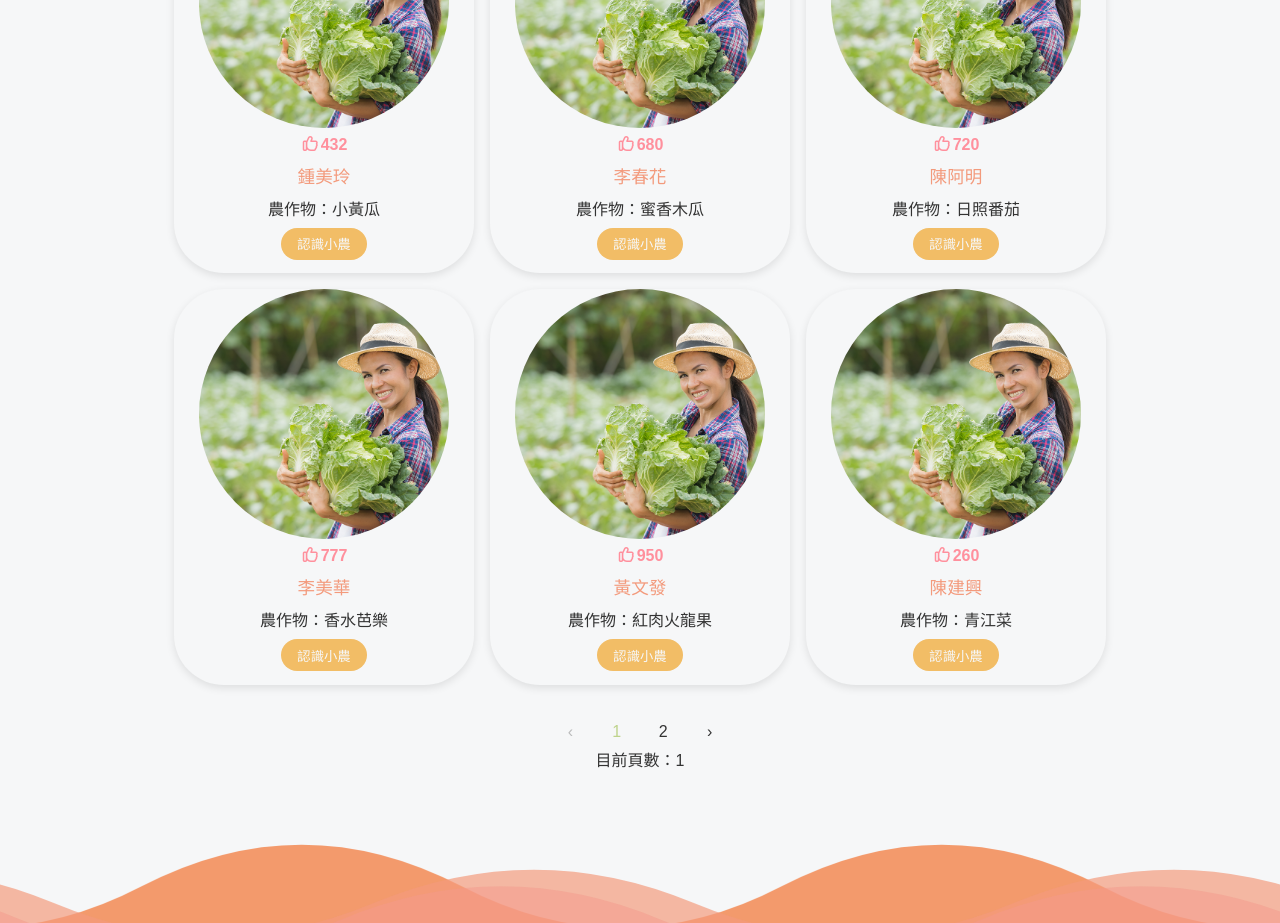
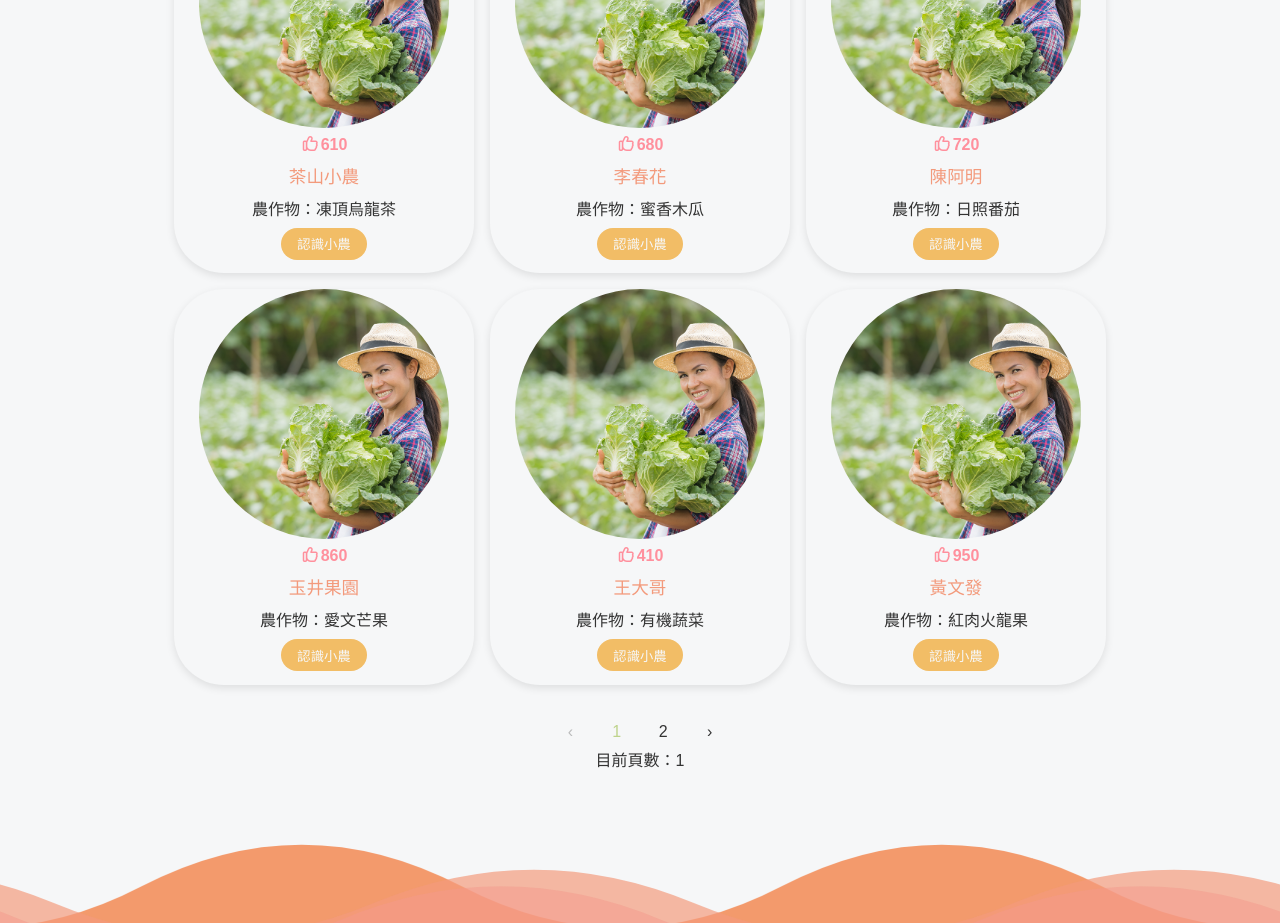
Before and after one commit to rHyThM3294/morning-farm, a Vue app: page /cooperation-farmer in a window 1280 px wide. Shown: the part 940-1863 px from the top of the page. Built offline with nearby package versions, Linux system fonts and the light colour scheme.

Commit message:
將農夫資料元件化，分割資料與視覺頁。

```diff
--- /dev/null
+++ b/src/stores/farmer.js
@@ -0,0 +1,48 @@
+import { defineStore } from 'pinia'
+import { computed } from 'vue'
+import { useProductStore } from './product'
+
+// ─── 農夫基本資料（靜態，日後可替換成 API）────────────────────────────────
+// 注意：farmerName 必須與 product store 裡的 sellerName 完全一致，
+// Card.vue 點進詳情頁才能透過 sellerName 撈到正確商品。
+const FARMER_DATA = [
+  { farmerName: '陳阿明',  crop: '日照番茄',  likes: 720, date: '2024-05-12' },
+  { farmerName: '李春花',  crop: '蜜香木瓜',  likes: 680, date: '2024-06-01' },
+  { farmerName: '黃文發',  crop: '紅肉火龍果', likes: 950, date: '2024-03-28' },
+  { farmerName: '張育成',  crop: '甜玉米',    likes: 340, date: '2024-01-25' },
+  { farmerName: '林秀蘭',  crop: '蜜香蓮霧',  likes: 888, date: '2024-08-10' },
+  { farmerName: '王建國',  crop: '高山萵苣',  likes: 320, date: '2024-07-20' },
+  { farmerName: '王大哥',  crop: '有機蔬菜',  likes: 410, date: '2024-04-10' },
+  { farmerName: '玉井果園', crop: '愛文芒果',  likes: 860, date: '2024-05-01' },
+  { farmerName: '柚子伯',  crop: '文旦柚',    likes: 530, date: '2024-09-01' },
+  { farmerName: '清境農場', crop: '高山高麗菜', likes: 740, date: '2024-02-14' },
+  { farmerName: '阿誠農園', crop: '有機紅蘿蔔', likes: 390, date: '2024-03-01' },
+  { farmerName: '茶山小農', crop: '凍頂烏龍茶', likes: 610, date: '2024-06-15' },
+]
+
+export const useFarmerStore = defineStore('farmer', () => {
+  const productStore = useProductStore()
+  const base = import.meta.env.BASE_URL || '/'
+
+  // 取得所有農夫，帶入 imageUrl（統一預設圖，之後換真圖只改這裡）
+  const allFarmers = computed(() =>
+    FARMER_DATA.map(f => ({
+      ...f,
+      imageUrl: `${base}image/farmers-are-working-chinese-cabbage-farm.png`,
+    }))
+  )
+
+  // 依名字查農夫
+  function getFarmerByName(name) {
+    const decoded = decodeURIComponent(name || '').trim()
+    return allFarmers.value.find(f => f.farmerName === decoded) ?? null
+  }
+
+  // 取得某農夫的所有商品（直接從 product store 撈真實資料）
+  function getProductsByFarmer(farmerName) {
+    const decoded = decodeURIComponent(farmerName || '').trim()
+    return productStore.allProducts.filter(p => p.sellerName === decoded)
+  }
+
+  return { allFarmers, getFarmerByName, getProductsByFarmer }
+})
--- a/src/views/customer/CooperationFarmerView.vue
+++ b/src/views/customer/CooperationFarmerView.vue
@@ -2,7 +2,7 @@
   <TopBar
     title="合作小農"
     :buttons="farmerButtons"
-    searchPlaceholder="搜尋商品知識..."
+    searchPlaceholder="搜尋小農..."
     @selectButton="switchFarmer"
     @search="handleSearch"
   />
@@ -31,89 +31,94 @@
   </div>
   <AsideButton />
 </template>
+
 <script setup>
 import { ref, computed } from 'vue'
 import TopBar from '@/components/common/TopBar.vue'
 import AsideButton from '@/components/common/AsideButton.vue'
 import FarmerSection from '@/components/farmer/FarmerSection.vue'
 import Page from '@/components/common/Page.vue'
-const totalPages = ref(0)
-const currentPage = ref(1)
-const perPage = 9
-const sortOption = ref('date')
-const base = import.meta.env.BASE_URL
-const allFarmers = ref([
-  { farmerName: '陳阿明', crop: '日照番茄', likes: 720, date: '2024-05-12', imageUrl: `${base}image/farmers-are-working-chinese-cabbage-farm.png` },
-  { farmerName: '李春花', crop: '蜜香木瓜', likes: 680, date: '2024-06-01', imageUrl: `${base}image/farmers-are-working-chinese-cabbage-farm.png` },
-  { farmerName: '林志成', crop: '青龍辣椒', likes: 500, date: '2024-02-15', imageUrl: `${base}image/farmers-are-working-chinese-cabbage-farm.png` },
-  { farmerName: '黃文發', crop: '紅肉火龍果', likes: 950, date: '2024-03-28', imageUrl: `${base}image/farmers-are-working-chinese-cabbage-farm.png` },
-  { farmerName: '王建國', crop: '高山萵苣', likes: 320, date: '2024-07-20', imageUrl: `${base}image/farmers-are-working-chinese-cabbage-farm.png` },
-  { farmerName: '林秀蘭', crop: '蜜香蓮霧', likes: 888, date: '2024-08-10', imageUrl: `${base}image/farmers-are-working-chinese-cabbage-farm.png` },
-  { farmerName: '張育成', crop: '甜玉米', likes: 340, date: '2024-01-25', imageUrl: `${base}image/farmers-are-working-chinese-cabbage-farm.png` },
-  { farmerName: '李美華', crop: '香水芭樂', likes: 777, date: '2024-04-02', imageUrl: `${base}image/farmers-are-working-chinese-cabbage-farm.png` },
-  { farmerName: '陳建興', crop: '青江菜', likes: 260, date: '2024-03-15', imageUrl: `${base}image/farmers-are-working-chinese-cabbage-farm.png` },
-  { farmerName: '高麗珍', crop: '南瓜', likes: 599, date: '2024-07-05', imageUrl: `${base}image/farmers-are-working-chinese-cabbage-farm.png` },
-  { farmerName: '蔡文強', crop: '胡蘿蔔', likes: 921, date: '2024-02-01', imageUrl: `${base}image/farmers-are-working-chinese-cabbage-farm.png` },
-  { farmerName: '鍾美玲', crop: '小黃瓜', likes: 432, date: '2024-06-25', imageUrl: `${base}image/farmers-are-working-chinese-cabbage-farm.png` }
-])
+import { useFarmerStore } from '@/stores/farmer'
+
+const farmerStore  = useFarmerStore()
+const currentPage  = ref(1)
+const perPage      = 9
+const sortOption   = ref('date')
+const searchQuery  = ref('')
+
+// 排序
 const sortedFarmers = computed(() => {
-  if(sortOption.value === 'likes'){
-    return[...allFarmers.value].sort((a, b) => b.likes - a.likes)
-  } else{
-    return[...allFarmers.value].sort((a, b) => new Date(b.date) - new Date(a.date))
+  const list = farmerStore.allFarmers
+  if (sortOption.value === 'likes') {
+    return [...list].sort((a, b) => b.likes - a.likes)
   }
+  return [...list].sort((a, b) => new Date(b.date) - new Date(a.date))
 })
+
+// 搜尋篩選
+const filteredFarmers = computed(() => {
+  const q = searchQuery.value.trim().toLowerCase()
+  if (!q) return sortedFarmers.value
+  return sortedFarmers.value.filter(
+    f => f.farmerName.includes(q) || f.crop.toLowerCase().includes(q)
+  )
+})
+
+// 分頁
+const totalPages = computed(() =>
+  Math.ceil(filteredFarmers.value.length / perPage)
+)
 const pagedFarmers = computed(() => {
   const start = (currentPage.value - 1) * perPage
-  const end = start + perPage
-  totalPages.value = Math.ceil(sortedFarmers.value.length / perPage)
-  return sortedFarmers.value.slice(start, end)
+  return filteredFarmers.value.slice(start, start + perPage)
 })
+
 function scrollToFarmerTop() {
-  const el = document.querySelector(".farmerSectionWrapper");
-  if(el){
-    const top = el.getBoundingClientRect().top + window.scrollY - 80;
-    window.scrollTo({
-      top,
-      behavior: "smooth"
-    });
+  const el = document.querySelector('.farmerSectionWrapper')
+  if (el) {
+    const top = el.getBoundingClientRect().top + window.scrollY - 80
+    window.scrollTo({ top, behavior: 'smooth' })
   }
 }
+
 const farmerButtons = [
   { label: '所有小農', value: 'all' },
   { label: '北部', value: 'northFarmer' },
   { label: '中部', value: 'centerFarmer' },
   { label: '南部', value: 'southFarmer' },
-  { label: '東部', value: 'eastFarmer' }
+  { label: '東部', value: 'eastFarmer' },
 ]
-const switchFarmer = (value) => {
+
+function switchFarmer(value) {
   console.log('切換分類：', value)
+  currentPage.value = 1
 }
-const handleSearch = (keyword) => {
-  console.log('搜尋關鍵字：', keyword)
+
+function handleSearch(keyword) {
+  searchQuery.value = keyword
+  currentPage.value = 1
 }
 </script>
+
 <style scoped>
-.farmerSectionWrapper{
+.farmerSectionWrapper {
   width: 90%;
   max-width: 1200px;
   margin: 0 auto;
   position: relative;
 }
-.sortBar{
+.sortBar {
   display: flex;
   justify-content: flex-end;
   align-items: center;
   margin: 1em 0;
   gap: 0.5em;
 }
-
-.sortBar label{
+.sortBar label {
   font-weight: bold;
   color: var(--firstColor);
 }
-
-.sortBar select{
+.sortBar select {
   padding: 0.4em 1.2em;
   border: 1px solid var(--mainColor);
   border-radius: var(--radiusLarge);
@@ -127,10 +132,10 @@ const handleSearch = (keyword) => {
   margin: 2em auto;
   text-align: center;
 }
-@media screen and (min-width:768px){
-    .sortBar select:hover {
-      background-color: var(--mainColor);
-      color: var(--white);
-    }
+@media screen and (min-width: 768px) {
+  .sortBar select:hover {
+    background-color: var(--mainColor);
+    color: var(--white);
+  }
 }
 </style>
--- a/src/views/customer/FarmerDetailView.vue
+++ b/src/views/customer/FarmerDetailView.vue
@@ -21,13 +21,31 @@
           <p>因為堅持自然種植，產量有限，阿嬤只在在地小市集販售或透過熟人預訂。每一箱葡萄她都親手包裝，附上一張手寫小卡，上面寫著：「感謝你吃我的葡萄，這是我用太陽和時間種出來的。」她笑說：「我年紀也不小了，做一天算一天，但能種出讓人喜歡的東西，這輩子就很滿足了。」</p>
         </div>
       </div>
+
+      <!-- 該農夫的商品（從 product store 撈真實資料，Card 可正確跳詳情頁）-->
       <div class="anothers" v-if="farmerProducts.length">
         <h5>來這裡購買{{ farmer.farmerName }}的產品</h5>
         <div class="containerCard">
-          <Card v-for="item in farmerProducts" :key="item.id" v-bind="item" />
+          <Card
+            v-for="item in farmerProducts"
+            :key="item.id"
+            :id="item.id"
+            :status="item.status"
+            :productTitle="item.productTitle"
+            :sellerName="item.sellerName"
+            :unit="item.unit"
+            :price="item.price"
+            :imageUrl="item.imageUrl"
+            :category="item.category"
+            :stock="item.stock"
+          />
         </div>
       </div>
-    <RouterLink to="/cooperation-farmer" class="backAllFarmer">← 返回合作小農總覽</RouterLink>
+      <div class="anothers" v-else>
+        <p class="noProduct">目前此小農尚無上架商品。</p>
+      </div>
+
+      <RouterLink to="/cooperation-farmer" class="backAllFarmer">← 返回合作小農總覽</RouterLink>
     </div>
     <div v-else class="notFound">
       <p>找不到該小農資料，將自動返回合作小農總覽...</p>
@@ -36,93 +54,49 @@
   </div>
   <div v-else style="text-align:center;margin:5em 0;color:gray;">載入中...</div>
 </template>
+
 <script setup>
 import { ref, watch, nextTick, onMounted } from 'vue'
 import { useRoute, useRouter } from 'vue-router'
 import AsideButton from '@/components/common/AsideButton.vue'
 import Card from '@/components/common/Card.vue'
-const route = useRoute()
+import { useFarmerStore } from '@/stores/farmer'
+
+const route  = useRoute()
 const router = useRouter()
-const base = import.meta.env.BASE_URL
-const isLoading = ref(true)
-const farmer = ref(null)
+const farmerStore = useFarmerStore()
+
+const isLoading     = ref(true)
+const farmer        = ref(null)
 const farmerProducts = ref([])
-const allFarmers = [
-  { farmerName: '陳阿明', crop: '日照番茄', likes: 720, date: '2024-05-12', imageUrl: `${base}image/farmers-are-working-chinese-cabbage-farm.png` },
-  { farmerName: '李春花', crop: '蜜香木瓜', likes: 680, date: '2024-06-01', imageUrl: `${base}image/farmers-are-working-chinese-cabbage-farm.png` },
-  { farmerName: '黃文發', crop: '紅肉火龍果', likes: 950, date: '2024-03-28', imageUrl: `${base}image/farmers-are-working-chinese-cabbage-farm.png` },
-  { farmerName: '張育成', crop: '甜玉米', likes: 340, date: '2024-01-25', imageUrl: `${base}image/farmers-are-working-chinese-cabbage-farm.png` },
-  { farmerName: '林秀蘭', crop: '蜜香蓮霧', likes: 888, date: '2024-08-10', imageUrl: `${base}image/farmers-are-working-chinese-cabbage-farm.png` },
-  { farmerName: '王建國', crop: '高山萵苣', likes: 320, date: '2024-07-20', imageUrl: `${base}image/farmers-are-working-chinese-cabbage-farm.png` },
-]
-function createFarmerProducts(found) {
-  const crop = found.crop
-  let cropImage = 'default'
-  if (crop.includes('番茄')) cropImage = 'tomato'
-  else if (crop.includes('木瓜')) cropImage = 'papaya'
-  else if (crop.includes('火龍果')) cropImage = 'dragonfruit'
-  else if (crop.includes('萵苣')) cropImage = 'lettuce'
-  else if (crop.includes('芭樂')) cropImage = 'guava'
-  else if (crop.includes('玉米')) cropImage = 'corn'
-  else if (crop.includes('蓮霧')) cropImage = 'waxapple'
-   return [
-    {
-      id: `${found.farmerName}-1`,
-      status: 'Hot',
-      productTitle: `${found.crop}`,
-      sellerName: found.farmerName,
-      unit: '500g / 盒',
-      price: 350,
-      imageUrl: `chinese-pear.png`,
-      category: 'fruit',
-      stock: 20,
-      sellerAvatarUrl: '/image/頭貼.png',
-      farmerDescription: `由 ${found.farmerName} 採收的 ${found.crop}，香氣濃郁、自然甜味。`
-    },
-    {
-      id: `${found.farmerName}-2`,
-      status: 'New',
-      productTitle: `${found.crop}`,
-      sellerName: found.farmerName,
-      unit: '300g / 盒',
-      price: 420,
-      imageUrl: `chinese-pear.png`,
-      category: 'process',
-      stock: 12,
-      sellerAvatarUrl: '/image/頭貼.png',
-      farmerDescription: `${found.farmerName} 手工製作的 ${found.crop} 果乾，無添加防腐劑。`
-    }
-  ]
-}
+
 async function loadFarmer(idParam) {
   isLoading.value = true
   await nextTick()
 
-  const decoded = decodeURIComponent(idParam || '').trim()
-  const found = allFarmers.find(f => f.farmerName.trim() === decoded)
+  const found = farmerStore.getFarmerByName(idParam)
 
-  if (found){
-    farmer.value = found
-    farmerProducts.value = createFarmerProducts(found)
-  } else{
-    farmer.value = {
-      farmerName: decoded || '未知小農',
-      crop: '季節水果',
-      likes: 0,
-      date: '2024-01-01',
-      imageUrl: `${base}image/farmers-are-working-chinese-cabbage-farm.png`
-    }
-    farmerProducts.value = createFarmerProducts(farmer.value)
+  if (found) {
+    farmer.value        = found
+    // 直接從 product store 取真實商品，Card 點進去 id 才對得到
+    farmerProducts.value = farmerStore.getProductsByFarmer(found.farmerName)
+  } else {
+    // 找不到農夫 → 2 秒後跳回總覽
+    farmer.value        = null
+    farmerProducts.value = []
+    setTimeout(() => router.push('/cooperation-farmer'), 2000)
   }
 
   isLoading.value = false
 }
+
 onMounted(() => {
   nextTick(() => {
     if (route.params.id) loadFarmer(route.params.id)
     else router.push('/cooperation-farmer')
   })
 })
+
 watch(
   () => route.params.id,
   (newId, oldId) => {
@@ -133,20 +107,21 @@ watch(
   }
 )
 </script>
+
 <style scoped>
-.farmerDetail{
+.farmerDetail {
   width: 90%;
   margin: 10em auto;
   text-align: center;
 }
-.introduction{
+.introduction {
   width: 100%;
   display: flex;
   flex-flow: column nowrap;
   gap: 2em;
   margin: 4em 0;
 }
-.introductionText{
+.introductionText {
   text-align: justify;
   width: 100%;
   display: flex;
@@ -155,26 +130,26 @@ watch(
   align-items: center;
   gap: 1em;
 }
-.farmerPhoto{
+.farmerPhoto {
   width: 100%;
   border-radius: 1em;
   margin-bottom: 1.5em;
 }
-.additional{
+.additional {
   display: flex;
   flex-flow: column nowrap;
   gap: 2em;
 }
-.listText{
+.listText {
   text-align: justify;
 }
-.listPhoto{
+.listPhoto {
   width: 100%;
   height: 378px;
   background: url('/image/whitegrapes.png') no-repeat center/cover;
   border-radius: var(--radiusNormal);
 }
-.backAllFarmer{
+.backAllFarmer {
   cursor: pointer;
   font-size: 1.1em;
   margin: 1em auto;
@@ -185,38 +160,46 @@ watch(
   border-radius: var(--radiusLarge);
   transition: var(--transitionNormal);
 }
-.anothers{
+.anothers {
   width: 90%;
   margin: 5em auto;
 }
-.anothers h5{
+.anothers h5 {
   color: var(--firstColor);
   margin-bottom: 1em;
 }
-.containerCard{
+.containerCard {
   display: flex;
   flex-wrap: wrap;
   gap: 1.5em;
   justify-content: center;
 }
-
-@media screen and (min-width:768px){
-  .farmerDetail{
+.noProduct {
+  color: var(--black);
+  margin: 2em 0;
+}
+.notFound {
+  text-align: center;
+  margin: 10em auto;
+  color: gray;
+}
+@media screen and (min-width: 768px) {
+  .farmerDetail {
     max-width: 1200px;
   }
-  .introduction{
+  .introduction {
     flex-flow: row nowrap;
   }
-  .farmerPhoto{
+  .farmerPhoto {
     width: 50%;
   }
-  .introductionText{
+  .introductionText {
     width: 50%;
   }
-  .additional{
+  .additional {
     flex-flow: row-reverse nowrap;
   }
-  .backAllFarmer:hover{
+  .backAllFarmer:hover {
     color: var(--mainColor);
     background-color: var(--backgroundColor);
   }
```
